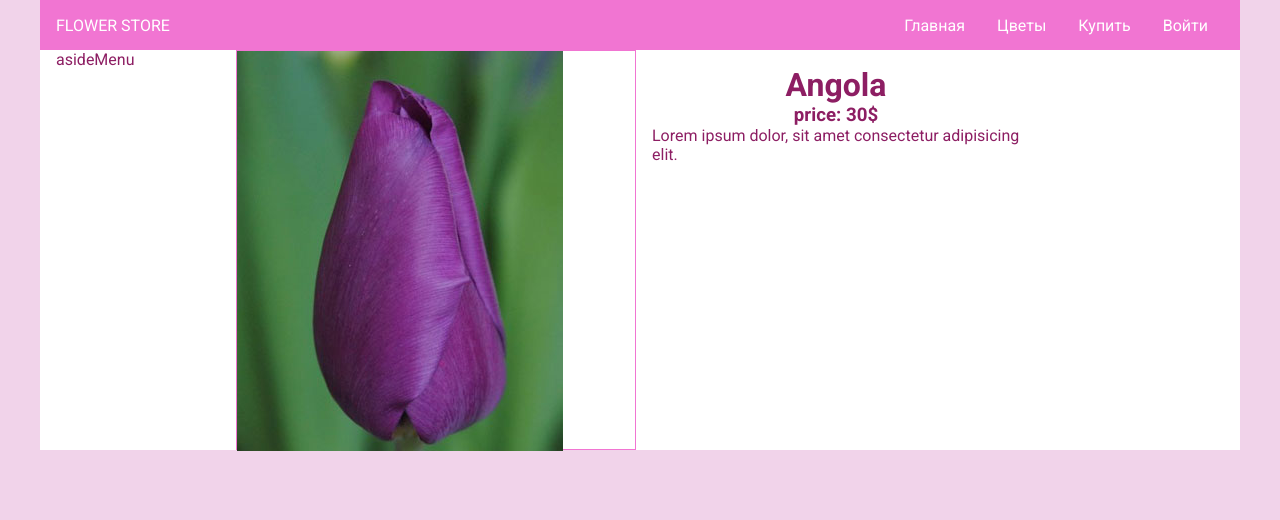
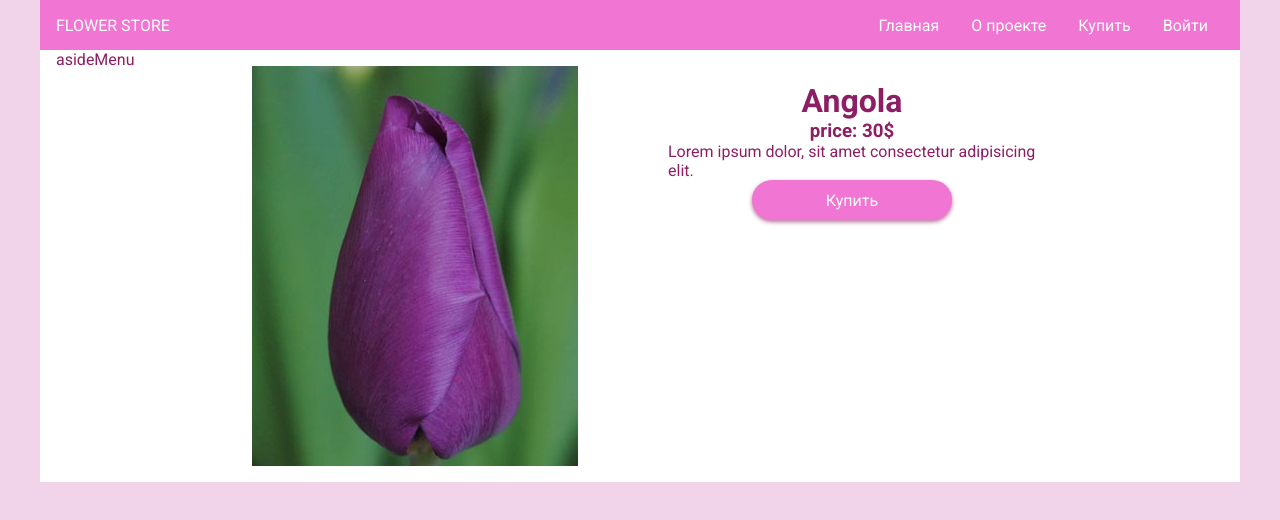
Before and after one commit to Karpolena/flower-store, a React app: page /#/flower/1 in a window 1280 px wide. Shown: the top 520 px of the page. Built offline with nearby package versions, Linux system fonts and the light colour scheme.

Commit message:
added pages

```diff
--- a/src/scripts/components/Card.jsx
+++ b/src/scripts/components/Card.jsx
@@ -9,9 +9,7 @@ const Card = ({flower}) => {
             <div className="card__info">
                 <div className="card__title">{flower.title}</div>
                 <div className="card__price">Price: {flower.price}</div>
-                <div className="card__description">
-                    {flower.description}
-                </div>
+                <div className="card__description">{flower.description}</div>
             </div>
         </Link>
     )
--- a/src/scripts/containers/content/Content.jsx
+++ b/src/scripts/containers/content/Content.jsx
@@ -1,8 +1,14 @@
 import React from "react";
+import { Switch, Route } from "react-router-dom";
+
 import Home from "./pages/Home";
+import Flower from "./pages/Flower";
+import About from "./pages/About";
+import Buy from "./pages/Buy";
+import Login from "./pages/Login";
 import NotFound from "./pages/NotFound";
-import Flower from "./pages/Flower";
-import { Switch, Route } from "react-router-dom";
+
+
 
 const Content = () => {
     return(
@@ -10,6 +16,9 @@ const Content = () => {
             <Switch>
                 <Route exact path="/" component={Home} />
                 <Route path="/flower/:id" component={Flower} />
+                <Route path="/about" component={About} />
+                <Route path="/buy" component={Buy} />
+                <Route path="/login" component={Login} />
                 <Route path="*" component={NotFound}/>
             </Switch>
         </content>
--- /dev/null
+++ b/src/scripts/containers/content/pages/About.jsx
@@ -0,0 +1,9 @@
+import React from "react";
+
+const About = () => {
+    return (
+        <div>About</div>
+    )
+}
+
+export default About;
--- /dev/null
+++ b/src/scripts/containers/content/pages/Buy.jsx
@@ -0,0 +1,13 @@
+import React from "react";
+// import PropTypes from "prop-types";
+
+const Buy = () => {
+    return (
+        <div>buy</div>
+    )
+}
+
+// Buy.propTypes = {
+// }
+
+export default Buy;
--- a/src/scripts/containers/content/pages/Flower.jsx
+++ b/src/scripts/containers/content/pages/Flower.jsx
@@ -1,6 +1,7 @@
 import React, {Component} from "react";
 import PropTypes from "prop-types";
 import {getFlowerById} from "./../../../api/flower";
+import { Link } from "react-router-dom";
 
 class Flower extends Component {
 
@@ -37,6 +38,9 @@ class Flower extends Component {
                     <h1>{flower.title}</h1>
                     <h3>price: {flower.price}</h3>
                     <p>{flower.description}</p>
+                    <Link to="/login">
+                        <button className="button">Купить</button>
+                    </Link>
                 </div>
             </div>
         )
--- /dev/null
+++ b/src/scripts/containers/content/pages/Login.jsx
@@ -0,0 +1,61 @@
+import React, { Component } from "react";
+
+class Login extends Component {
+    constructor(props) {
+        super(props);
+        this.state = {
+            name: "",
+            password: ""
+        };
+    }
+    handleSubmit(event) {
+        event.preventDefault();
+        this.setState({
+            name: "",
+            password: ""
+        })
+    }
+
+    handleNameChange(event) {
+        this.setState({name: event.target.value})
+    }
+
+    handlePasswordChange(event) {
+        this.setState({password: event.target.value})
+    }
+
+
+    render() {
+        return(
+            <main className="main-form">
+                <form className="form">
+                    <input
+                    type="text"
+                    placeholder="Имя"
+                    value={this.state.name}
+                    onChange={this.handleNameChange.bind(this)}
+                    className="userName form__item"
+                    id="userName"
+                    />
+
+                    <input
+                    type="password"
+                    placeholder="пароль"
+                    value={this.state.password}
+                    onChange={this.handlePasswordChange.bind(this)}
+                    className="userPassword form__item"
+                    />
+
+                </form>
+                <button onClick={this.handleSubmit.bind(this)}className="button">Отправить</button>
+            </main>
+        );
+    }
+}
+
+export default Login;
+
+
+
+// Login.propTypes = {
+// }
--- a/src/scripts/containers/header/Header.jsx
+++ b/src/scripts/containers/header/Header.jsx
@@ -1,16 +1,17 @@
 import React from "react";
+import { NavLink } from "react-router-dom";
 
 
 const Header = () => {
     return (
         <header className="header">
             <div className="header__logo">FLOWER STORE</div>
-            <ul className="header__nav">
-                <li className="header__nav-item">Главная</li>
-                <li className="header__nav-item">Цветы</li>
-                <li className="header__nav-item">Купить</li>
-                <li className="header__nav-item">Войти</li>
-            </ul>
+            <nav className="header__nav">
+                <NavLink exact to="/"className="header__nav-item">Главная</NavLink>
+                <NavLink to="/about" className="header__nav-item">О проекте</NavLink>
+                <NavLink to="/buy" className="header__nav-item">Купить</NavLink>
+                <NavLink to="/login" className="header__nav-item">Войти</NavLink>
+            </nav>
         </header>
     )
 }
--- a/src/scss/main.scss
+++ b/src/scss/main.scss
@@ -10,25 +10,26 @@ $white: #fff;
 $light-pink: rgb(241, 211, 234);
 $pink: rgb(241, 117, 210);
 $dark-pink: rgb(141, 30, 99);
+$dark-pink-opacity: rgba(141, 30, 98, 0.637);
 
 $font-1: 0.9em;
-
 
 * {
 margin: 0px;
 padding: 0px;
 box-sizing: border-box;
 }
-
+html, body {
+    height: 100%;
+}
 body {
-    height: 100%;
     font-family: $roboto;
     color: $dark-pink;
     background-color: $light-pink;
 }
-li {
-    list-style-type: none;
-    padding: 1em;
+a {
+    text-decoration: none;
+    color: $white;
 }
 .main {
     max-width: 1200px;
@@ -48,8 +49,12 @@ li {
     &__nav {
         display: flex;
     }
+    &__nav-item {
+        padding: 1em;
+    }
     &__nav-item:hover {
-        color: $dark-pink;
+        color: $dark-pink-opacity;
+
     }
 }
 .wrap-content {
@@ -71,6 +76,7 @@ li {
     }
 }
 .card {
+    color: $dark-pink;
     display: flex;
     flex-direction: column;
     align-items: center;
@@ -95,10 +101,11 @@ li {
 }
 .page {
     display: flex;
+    padding: 1em;
+    height: inherit;
     &__photo {
         width: 400px;
         height: 400px;
-        border: solid 1px $pink;
     }
     &__info {
         padding: 1em;
@@ -108,3 +115,41 @@ li {
         align-items: center;
     }
 }
+.active {
+    color: $dark-pink;
+}
+.button {
+    width: 200px;
+    height: 40px;
+    border-radius: 30px;
+    background-color: $pink;
+    color: $white;
+    border: none;
+    font-size: 1em;
+    font-family: $roboto;
+    box-shadow: 0px 2px 4px 0px $dark-pink-opacity;
+    &:active {
+        box-shadow: none;
+    }
+}
+.main-form {
+    padding: 1em;
+    display: flex;
+    flex-direction: column;
+    justify-content: center;
+    align-items: center;
+}
+.form {
+    width: 300px;
+    display: flex;
+    flex-direction: column;
+    margin: 1em;
+    &__item {
+        height: 40px;
+        outline: none;
+        border: none;
+        border-bottom: 1px solid $dark-pink;
+        color: $dark-pink;
+    }
+
+}
```
